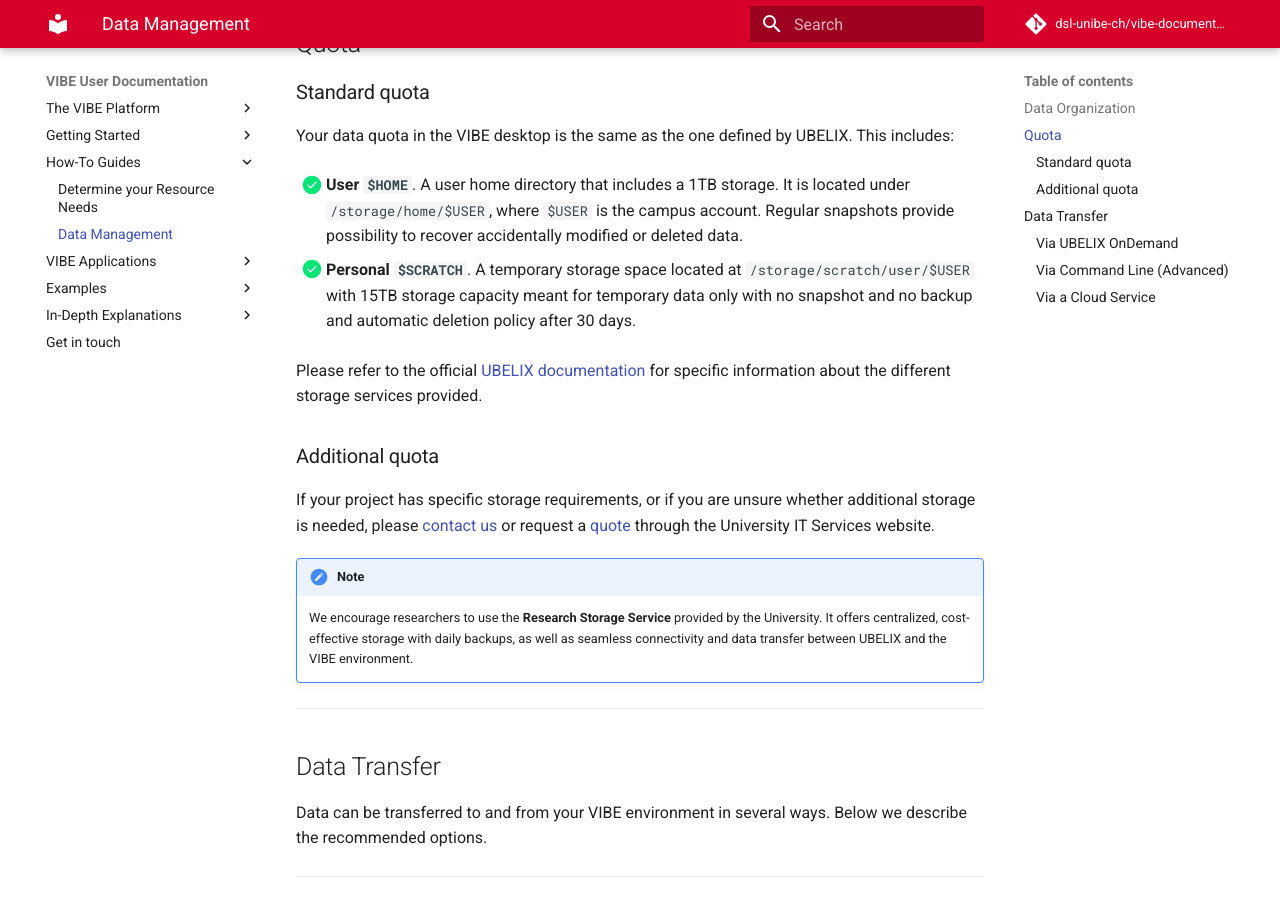
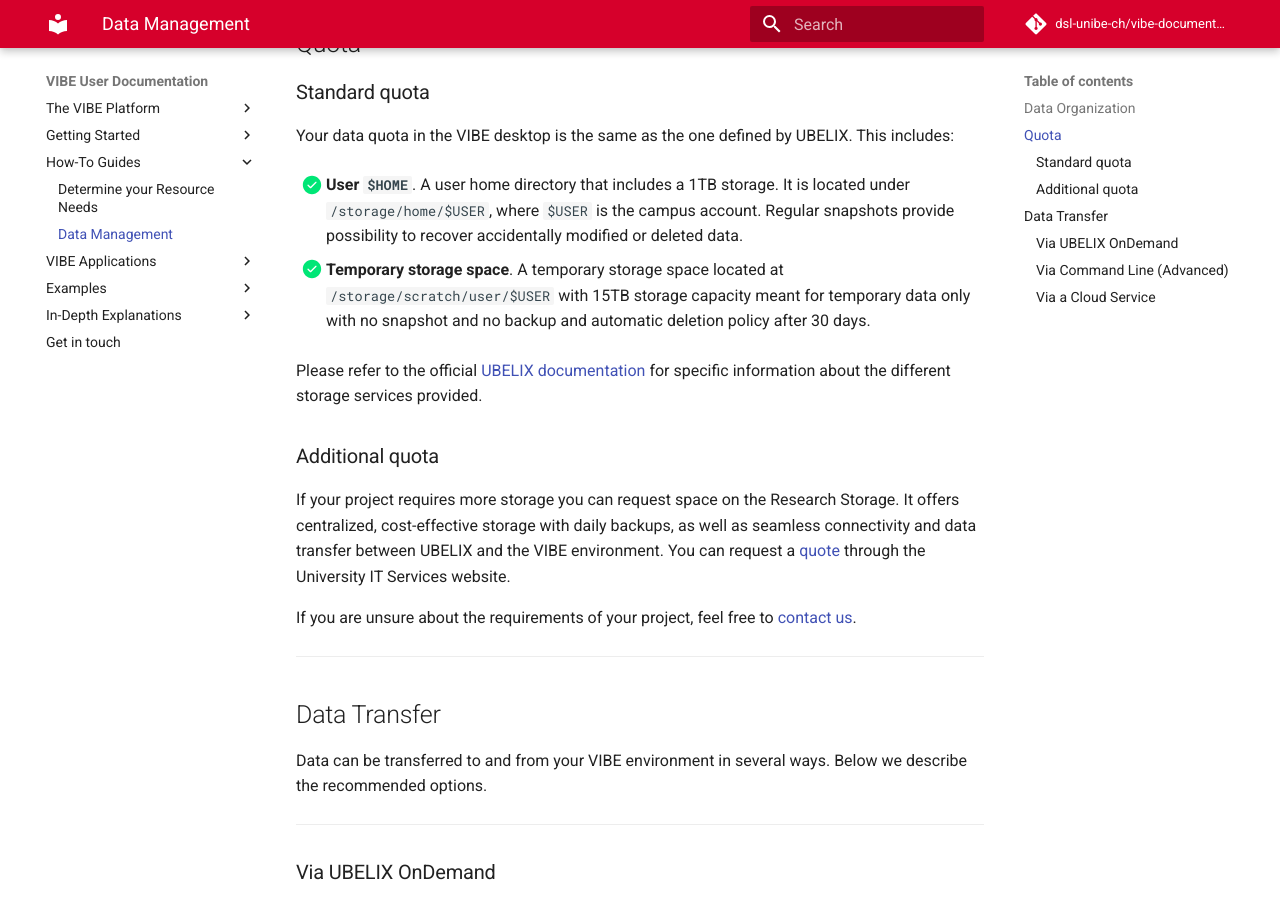
Before and after one commit to dsl-unibe-ch/vibe-documentation, an MkDocs documentation site: the page built from docs/how-to-guides/data-management.md, in a window 1280 px wide and 900 px high, scrolled down 439 px. Built offline with MkDocs 1.6.1 and Material for MkDocs 9.7.7, drawn with Linux system fonts in a browser that asks for light colours; comment, search, counter and statistics services are not loaded.

Commit message:
polish additional quota section

```diff
--- a/docs/how-to-guides/data-management.md
+++ b/docs/how-to-guides/data-management.md
@@ -16,16 +16,16 @@
 
 - [x] **User `$HOME`**. A user home directory that includes a 1TB storage. It is located under `/storage/home/$USER`, where `$USER` is the campus account. Regular snapshots provide possibility to recover accidentally modified or deleted data.
 
-- [x] **Personal `$SCRATCH`**. A temporary storage space located at `/storage/scratch/user/$USER` with 15TB storage capacity meant for temporary data only with no snapshot and no backup and automatic deletion policy after 30 days.
+- [x] **Temporary storage space**. A temporary storage space located at `/storage/scratch/user/$USER` with 15TB storage capacity meant for temporary data only with no snapshot and no backup and automatic deletion policy after 30 days.
 
 Please refer to the official [UBELIX documentation](https://hpc-unibe-ch.github.io/storage/) for specific information about the different storage services provided.
 
 ### Additional quota
 
-If your project has specific storage requirements, or if you are unsure whether additional storage is needed, please [contact us](../contact.md) or request a [quote](https://intern.unibe.ch/dienstleistungen/informatik/dienstleistungen_der_informatikdienste/dienstleistungen___ressourcen/research_storage/index_ger.html) through the University IT Services website.
+If your project requires more storage you can request space on the Research Storage. It offers centralized, cost-effective storage with daily backups, as well as seamless connectivity and data transfer between UBELIX and the VIBE environment. You can request a [quote](https://intern.unibe.ch/dienstleistungen/informatik/dienstleistungen_der_informatikdienste/dienstleistungen___ressourcen/research_storage/index_ger.html) through the University IT Services website.
 
-!!! note
-    We encourage researchers to use the **Research Storage Service** provided by the University. It offers centralized, cost-effective storage with daily backups, as well as seamless connectivity and data transfer between UBELIX and the VIBE environment.
+If you are unsure about the requirements of your project, feel free to [contact us](../contact.md).
+
 
 ---
 
```
